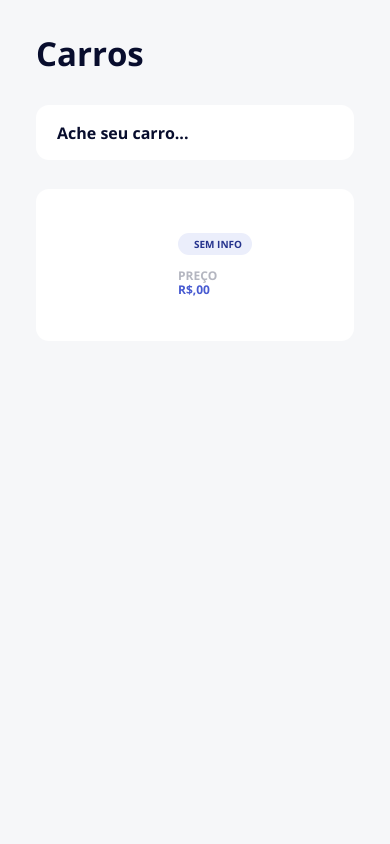
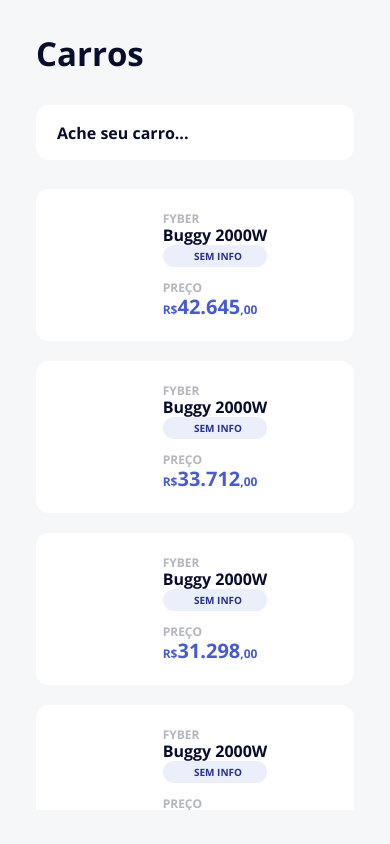
Before and after one commit to libereducacao/liber-react-native-challenge, a React Native app: screen / in a window 390 px wide. Built offline with nearby package versions, Linux system fonts and the light colour scheme; grey boxes are pictures that could not be loaded.

Commit message:
Render FlatList with Card components

```diff
--- a/App.js
+++ b/App.js
@@ -7,7 +7,8 @@ import {
   StatusBar,
   TextInput,
   Image,
-  TouchableOpacity
+  TouchableOpacity,
+  FlatList
 } from 'react-native';
 import * as Font from 'expo-font';
 import { LinearGradient } from 'expo-linear-gradient';
@@ -46,6 +47,251 @@ const styles = StyleSheet.create({
   }
 });
 
+const mock = [
+  {
+    AnoModelo: 32000,
+    CodigoFipe: '079002-8',
+    Combustivel: 'Gasolina',
+    Marca: 'Fyber',
+    MesReferencia: 'agosto de 2019 ',
+    Modelo: 'Buggy 2000W 1.6 8V',
+    SiglaCombustivel: 'G',
+    TipoVeiculo: 1,
+    Valor: 'R$ 42.645,00'
+  },
+  {
+    AnoModelo: 2019,
+    CodigoFipe: '079002-8',
+    Combustivel: 'Gasolina',
+    Marca: 'Fyber',
+    MesReferencia: 'agosto de 2019 ',
+    Modelo: 'Buggy 2000W 1.6 8V',
+    SiglaCombustivel: 'G',
+    TipoVeiculo: 1,
+    Valor: 'R$ 33.712,00'
+  },
+  {
+    AnoModelo: 2018,
+    CodigoFipe: '079002-8',
+    Combustivel: 'Gasolina',
+    Marca: 'Fyber',
+    MesReferencia: 'agosto de 2019 ',
+    Modelo: 'Buggy 2000W 1.6 8V',
+    SiglaCombustivel: 'G',
+    TipoVeiculo: 1,
+    Valor: 'R$ 31.298,00'
+  },
+  {
+    AnoModelo: 2017,
+    CodigoFipe: '079002-8',
+    Combustivel: 'Gasolina',
+    Marca: 'Fyber',
+    MesReferencia: 'agosto de 2019 ',
+    Modelo: 'Buggy 2000W 1.6 8V',
+    SiglaCombustivel: 'G',
+    TipoVeiculo: 1,
+    Valor: 'R$ 28.747,00'
+  },
+  {
+    AnoModelo: 2016,
+    CodigoFipe: '079002-8',
+    Combustivel: 'Gasolina',
+    Marca: 'Fyber',
+    MesReferencia: 'agosto de 2019 ',
+    Modelo: 'Buggy 2000W 1.6 8V',
+    SiglaCombustivel: 'G',
+    TipoVeiculo: 1,
+    Valor: 'R$ 26.764,00'
+  },
+  {
+    AnoModelo: 32000,
+    CodigoFipe: '079001-0',
+    Combustivel: 'Gasolina',
+    Marca: 'Fyber',
+    MesReferencia: 'agosto de 2019 ',
+    Modelo: 'Buggy 2000W 1.8 8V/ 1.8 8V Flex',
+    SiglaCombustivel: 'G',
+    TipoVeiculo: 1,
+    Valor: 'R$ 47.350,00'
+  },
+  {
+    AnoModelo: 2019,
+    CodigoFipe: '079001-0',
+    Combustivel: 'Gasolina',
+    Marca: 'Fyber',
+    MesReferencia: 'agosto de 2019 ',
+    Modelo: 'Buggy 2000W 1.8 8V/ 1.8 8V Flex',
+    SiglaCombustivel: 'G',
+    TipoVeiculo: 1,
+    Valor: 'R$ 37.245,00'
+  },
+  {
+    AnoModelo: 2018,
+    CodigoFipe: '079001-0',
+    Combustivel: 'Gasolina',
+    Marca: 'Fyber',
+    MesReferencia: 'agosto de 2019 ',
+    Modelo: 'Buggy 2000W 1.8 8V/ 1.8 8V Flex',
+    SiglaCombustivel: 'G',
+    TipoVeiculo: 1,
+    Valor: 'R$ 34.462,00'
+  },
+  {
+    AnoModelo: 2017,
+    CodigoFipe: '079001-0',
+    Combustivel: 'Gasolina',
+    Marca: 'Fyber',
+    MesReferencia: 'agosto de 2019 ',
+    Modelo: 'Buggy 2000W 1.8 8V/ 1.8 8V Flex',
+    SiglaCombustivel: 'G',
+    TipoVeiculo: 1,
+    Valor: 'R$ 31.467,00'
+  },
+  {
+    AnoModelo: 2016,
+    CodigoFipe: '079001-0',
+    Combustivel: 'Gasolina',
+    Marca: 'Fyber',
+    MesReferencia: 'agosto de 2019 ',
+    Modelo: 'Buggy 2000W 1.8 8V/ 1.8 8V Flex',
+    SiglaCombustivel: 'G',
+    TipoVeiculo: 1,
+    Valor: 'R$ 29.062,00'
+  },
+  {
+    AnoModelo: 2015,
+    CodigoFipe: '079001-0',
+    Combustivel: 'Gasolina',
+    Marca: 'Fyber',
+    MesReferencia: 'agosto de 2019 ',
+    Modelo: 'Buggy 2000W 1.8 8V/ 1.8 8V Flex',
+    SiglaCombustivel: 'G',
+    TipoVeiculo: 1,
+    Valor: 'R$ 27.909,00'
+  },
+  {
+    AnoModelo: 2014,
+    CodigoFipe: '079001-0',
+    Combustivel: 'Gasolina',
+    Marca: 'Fyber',
+    MesReferencia: 'agosto de 2019 ',
+    Modelo: 'Buggy 2000W 1.8 8V/ 1.8 8V Flex',
+    SiglaCombustivel: 'G',
+    TipoVeiculo: 1,
+    Valor: 'R$ 27.030,00'
+  },
+  {
+    AnoModelo: 2013,
+    CodigoFipe: '079001-0',
+    Combustivel: 'Gasolina',
+    Marca: 'Fyber',
+    MesReferencia: 'agosto de 2019 ',
+    Modelo: 'Buggy 2000W 1.8 8V/ 1.8 8V Flex',
+    SiglaCombustivel: 'G',
+    TipoVeiculo: 1,
+    Valor: 'R$ 26.077,00'
+  },
+  {
+    AnoModelo: 2012,
+    CodigoFipe: '079001-0',
+    Combustivel: 'Gasolina',
+    Marca: 'Fyber',
+    MesReferencia: 'agosto de 2019 ',
+    Modelo: 'Buggy 2000W 1.8 8V/ 1.8 8V Flex',
+    SiglaCombustivel: 'G',
+    TipoVeiculo: 1,
+    Valor: 'R$ 23.999,00'
+  },
+  {
+    AnoModelo: 2011,
+    CodigoFipe: '079001-0',
+    Combustivel: 'Gasolina',
+    Marca: 'Fyber',
+    MesReferencia: 'agosto de 2019 ',
+    Modelo: 'Buggy 2000W 1.8 8V/ 1.8 8V Flex',
+    SiglaCombustivel: 'G',
+    TipoVeiculo: 1,
+    Valor: 'R$ 22.986,00'
+  },
+  {
+    AnoModelo: 2010,
+    CodigoFipe: '079001-0',
+    Combustivel: 'Gasolina',
+    Marca: 'Fyber',
+    MesReferencia: 'agosto de 2019 ',
+    Modelo: 'Buggy 2000W 1.8 8V/ 1.8 8V Flex',
+    SiglaCombustivel: 'G',
+    TipoVeiculo: 1,
+    Valor: 'R$ 21.093,00'
+  },
+  {
+    AnoModelo: 2009,
+    CodigoFipe: '079001-0',
+    Combustivel: 'Gasolina',
+    Marca: 'Fyber',
+    MesReferencia: 'agosto de 2019 ',
+    Modelo: 'Buggy 2000W 1.8 8V/ 1.8 8V Flex',
+    SiglaCombustivel: 'G',
+    TipoVeiculo: 1,
+    Valor: 'R$ 19.055,00'
+  },
+  {
+    AnoModelo: 2008,
+    CodigoFipe: '079001-0',
+    Combustivel: 'Gasolina',
+    Marca: 'Fyber',
+    MesReferencia: 'agosto de 2019 ',
+    Modelo: 'Buggy 2000W 1.8 8V/ 1.8 8V Flex',
+    SiglaCombustivel: 'G',
+    TipoVeiculo: 1,
+    Valor: 'R$ 17.035,00'
+  },
+  {
+    AnoModelo: 2007,
+    CodigoFipe: '079001-0',
+    Combustivel: 'Gasolina',
+    Marca: 'Fyber',
+    MesReferencia: 'agosto de 2019 ',
+    Modelo: 'Buggy 2000W 1.8 8V/ 1.8 8V Flex',
+    SiglaCombustivel: 'G',
+    TipoVeiculo: 1,
+    Valor: 'R$ 15.495,00'
+  },
+  {
+    AnoModelo: 2006,
+    CodigoFipe: '079001-0',
+    Combustivel: 'Gasolina',
+    Marca: 'Fyber',
+    MesReferencia: 'agosto de 2019 ',
+    Modelo: 'Buggy 2000W 1.8 8V/ 1.8 8V Flex',
+    SiglaCombustivel: 'G',
+    TipoVeiculo: 1,
+    Valor: 'R$ 14.426,00'
+  },
+  {
+    AnoModelo: 2005,
+    CodigoFipe: '079001-0',
+    Combustivel: 'Gasolina',
+    Marca: 'Fyber',
+    MesReferencia: 'agosto de 2019 ',
+    Modelo: 'Buggy 2000W 1.8 8V/ 1.8 8V Flex',
+    SiglaCombustivel: 'G',
+    TipoVeiculo: 1,
+    Valor: 'R$ 13.115,00'
+  },
+  {
+    AnoModelo: 2004,
+    CodigoFipe: '079001-0',
+    Combustivel: 'Gasolina',
+    Marca: 'Fyber',
+    MesReferencia: 'agosto de 2019 ',
+    Modelo: 'Buggy 2000W 1.8 8V/ 1.8 8V Flex',
+    SiglaCombustivel: 'G',
+    TipoVeiculo: 1,
+    Valor: 'R$ 11.544,00'
+  }
+];
+
 export default class App extends Component {
   constructor(props) {
     super(props);
@@ -55,6 +301,8 @@ export default class App extends Component {
     };
 
     this.renderList = this.renderList.bind(this);
+    this.splitString = this.splitString.bind(this);
+    this.splitPrice = this.splitPrice.bind(this);
   }
 
   async componentDidMount() {
@@ -66,13 +314,33 @@ export default class App extends Component {
     //const data = await getCarTypes();
 
     this.setState({
-      fontLoaded: true,
+      fontLoaded: true
       //data
     });
   }
 
+  splitString(modelo) {
+    return modelo.split(' ', 2).join(' ');
+  }
+
+  splitPrice(price) {
+    return price.split(' ')[1].split(',')[0];
+  }
+
   renderList() {
-    return <Card />;
+    return (
+      <FlatList
+        data={mock}
+        keyExtractor={(item, index) => `${item.AnoModelo}-${index}`}
+        renderItem={({ item }) => (
+          <Card
+            marca={item.Marca}
+            preço={this.splitPrice(item.Valor)}
+            modelo={this.splitString(item.Modelo)}
+          />
+        )}
+      />
+    );
   }
 
   render() {
```
